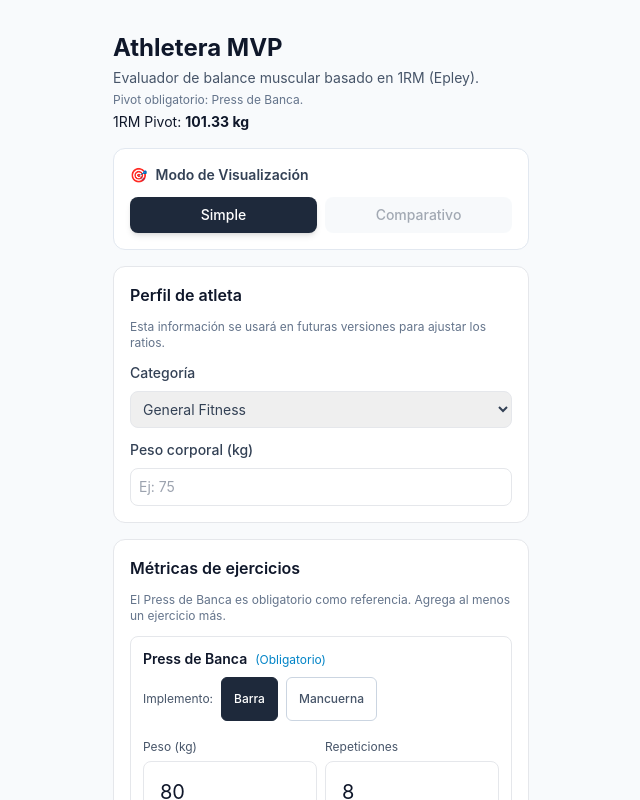
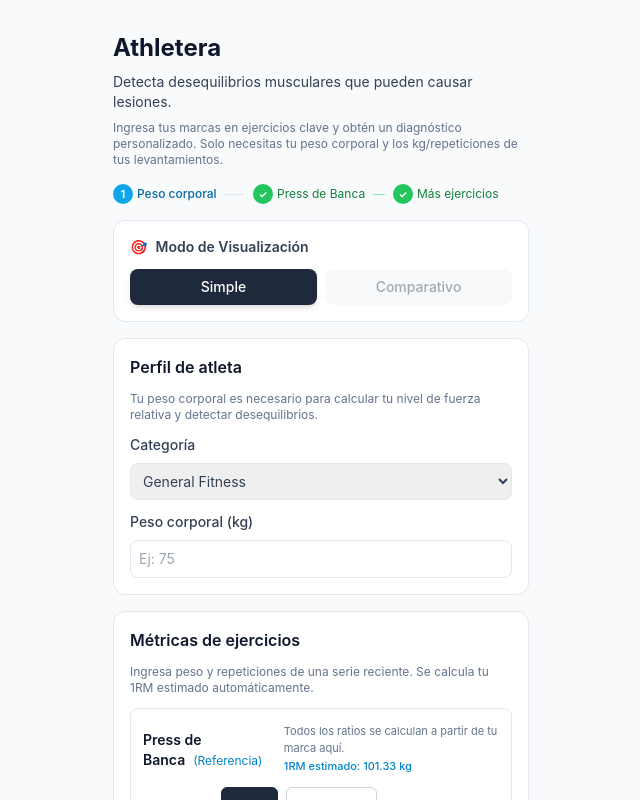
Before and after one commit to yonnijes/Athletera, a React (Vite) app: page / in a window 1280 px wide. Shown: the top 800 px of the page, without its empty margins (319-959 px from the left). Built offline with nearby package versions, Linux system fonts and the light colour scheme.

Commit message:
feat: mejorar UX - stepper, textos claros, categorías deshabilitadas, reset, reordenar diagnóstico

```diff
--- a/src/App.tsx
+++ b/src/App.tsx
@@ -1,4 +1,6 @@
 import { UpdateToast } from './components/UpdateToast';
+import { ProgressStepper } from './components/ProgressStepper';
+import { HowToInterpret } from './components/HowToInterpret';
 import { AthleteProfileForm } from './components/AthleteProfileForm';
 import { ExerciseForm } from './components/ExerciseForm';
 import { RadarChart } from './components/RadarChart';
@@ -32,25 +34,31 @@ export default function App() {
     removeMetric,
     setViewMode,
     setTargetLevel,
+    resetAll,
   } = useStrengthLogic();
 
   const availableExercises = EXERCISES.filter((e) => !metrics.some((m) => m.exerciseId === e.id));
 
+  const handleReset = () => {
+    if (window.confirm('¿Estás seguro? Se borrarán todos tus datos.')) {
+      resetAll();
+    }
+  };
+
   return (
     <main className="app-container mx-auto max-w-md p-4 space-y-4 bg-slate-50 min-h-screen" role="main">
-      <header className="space-y-1 pt-8">
-        <h1 className="text-2xl font-bold">Athletera MVP</h1>
-        <p className="text-sm text-slate-600">Evaluador de balance muscular basado en 1RM (Epley).</p>
-        <p className="text-xs text-slate-500">Pivot obligatorio: Press de Banca.</p>
-        {pivot1RM && (
-          <p className="text-sm" aria-live="polite">
-            1RM Pivot: <strong>{pivot1RM} kg</strong>
-          </p>
-        )}
+      <header className="space-y-2 pt-8">
+        <h1 className="text-2xl font-bold">Athletera</h1>
+        <p className="text-sm text-slate-700">
+          Detecta desequilibrios musculares que pueden causar lesiones.
+        </p>
+        <p className="text-xs text-slate-500">
+          Ingresa tus marcas en ejercicios clave y obtén un diagnóstico personalizado.
+          Solo necesitas tu peso corporal y los kg/repeticiones de tus levantamientos.
+        </p>
       </header>
 
-      {/* Tarjeta de Diagnóstico Narrativo (PRIORITARIA) */}
-      {diagnosticCard && <DiagnosticCard diagnostic={diagnosticCard} />}
+      <ProgressStepper profile={profile} metrics={metrics} />
 
       {/* Selector de Modo (Simple/Comparativo) */}
       <ViewModeToggle
@@ -69,6 +77,7 @@ export default function App() {
         onChange={updateMetric}
         onAdd={addMetric}
         onRemove={removeMetric}
+        pivot1RM={pivot1RM}
       />
 
       {errors.length > 0 && (
@@ -112,6 +121,21 @@ export default function App() {
         </h2>
         <ResultsSummary results={results} bodyWeightKg={profile.bodyWeightKg} />
       </section>
+
+      {/* Tarjeta de Diagnóstico Narrativo */}
+      {diagnosticCard && <DiagnosticCard diagnostic={diagnosticCard} />}
+
+      <HowToInterpret />
+
+      <div className="pt-2 pb-8">
+        <button
+          type="button"
+          onClick={handleReset}
+          className="w-full rounded-lg border border-red-300 text-red-600 text-sm py-2.5 hover:bg-red-50 focus:outline-none focus:ring-2 focus:ring-red-500 transition-colors"
+        >
+          Reiniciar todo
+        </button>
+      </div>
       <UpdateToast />
     </main>
   );
--- a/src/components/AthleteProfileForm.tsx
+++ b/src/components/AthleteProfileForm.tsx
@@ -11,7 +11,7 @@ export function AthleteProfileForm({ profile, onChange }: AthleteProfileFormProp
     <section className="rounded-xl border p-4 bg-white space-y-3" aria-labelledby="profile-form-title">
       <h2 id="profile-form-title" className="font-semibold">Perfil de atleta</h2>
       <p className="text-xs text-slate-500">
-        Esta información se usará en futuras versiones para ajustar los ratios.
+        Tu peso corporal es necesario para calcular tu nivel de fuerza relativa y detectar desequilibrios.
       </p>
 
       <div className="grid grid-cols-1 gap-3">
@@ -25,8 +25,8 @@ export function AthleteProfileForm({ profile, onChange }: AthleteProfileFormProp
             aria-describedby="category-help"
           >
             {ATHLETE_CATEGORIES.map((c) => (
-              <option key={c.id} value={c.id}>
-                {c.label}
+              <option key={c.id} value={c.id} disabled={!c.enabled}>
+                {c.label}{!c.enabled ? ' (Próximamente)' : ''}
               </option>
             ))}
           </select>
--- a/src/components/ExerciseForm.tsx
+++ b/src/components/ExerciseForm.tsx
@@ -40,14 +40,15 @@ interface ExerciseFormProps {
   onChange: (exerciseId: ExerciseId, field: 'weightKg' | 'reps' | 'implement', value: number | string) => void;
   onAdd: (exerciseId: ExerciseId) => void;
   onRemove: (exerciseId: ExerciseId) => void;
+  pivot1RM: number | null;
 }
 
-export function ExerciseForm({ metrics, availableExercises, onChange, onAdd, onRemove }: ExerciseFormProps) {
+export function ExerciseForm({ metrics, availableExercises, onChange, onAdd, onRemove, pivot1RM }: ExerciseFormProps) {
   return (
     <section className="space-y-3 rounded-xl border p-4 bg-white" aria-labelledby="exercise-form-title">
       <h2 id="exercise-form-title" className="font-semibold">Métricas de ejercicios</h2>
       <p className="text-xs text-slate-500">
-        El Press de Banca es obligatorio como referencia. Agrega al menos un ejercicio más.
+        Ingresa peso y repeticiones de una serie reciente. Se calcula tu 1RM estimado automáticamente.
       </p>
 
       <div className="space-y-4" role="list">
@@ -63,9 +64,19 @@ export function ExerciseForm({ metrics, availableExercises, onChange, onAdd, onR
                 <label htmlFor={weightId} className="text-sm font-semibold">
                   {formatExercise(metric.exerciseId)}
                   {metric.exerciseId === 'bench_press' && (
-                    <span className="ml-2 text-xs text-sky-600 font-normal">(Obligatorio)</span>
+                    <span className="ml-2 text-xs text-sky-600 font-normal">(Referencia)</span>
                   )}
                 </label>
+                {metric.exerciseId === 'bench_press' && (
+                  <span className="text-[11px] text-slate-500 block mt-0.5 mb-1">
+                    Todos los ratios se calculan a partir de tu marca aquí.
+                    {pivot1RM && pivot1RM > 0 && (
+                      <span className="block text-sky-600 font-medium mt-0.5">
+                        1RM estimado: {pivot1RM} kg
+                      </span>
+                    )}
+                  </span>
+                )}
                 {metric.exerciseId !== 'bench_press' && (
                   <button
                     type="button"
--- /dev/null
+++ b/src/components/HowToInterpret.tsx
@@ -0,0 +1,57 @@
+export function HowToInterpret() {
+  return (
+    <details className="rounded-xl border bg-white p-4">
+      <summary className="font-semibold text-sm cursor-pointer select-none">
+        ¿Cómo interpretar los resultados?
+      </summary>
+      <div className="mt-3 space-y-3 text-sm text-slate-600">
+        <div>
+          <h4 className="font-medium text-slate-800 mb-1">Colores de estado</h4>
+          <ul className="space-y-1">
+            <li className="flex items-center gap-2">
+              <span className="w-3 h-3 rounded-full bg-green-500 inline-block" />
+              <span><strong>Óptimo</strong> — Tu marca está dentro del rango ideal de balance.</span>
+            </li>
+            <li className="flex items-center gap-2">
+              <span className="w-3 h-3 rounded-full bg-yellow-400 inline-block" />
+              <span><strong>Advertencia</strong> — Hay un desequilibrio leve (-5% a -15%). Merece atención.</span>
+            </li>
+            <li className="flex items-center gap-2">
+              <span className="w-3 h-3 rounded-full bg-red-500 inline-block" />
+              <span><strong>Crítico</strong> — Desequilibrio significativo (&gt;15%). Riesgo de lesión.</span>
+            </li>
+          </ul>
+        </div>
+
+        <div>
+          <h4 className="font-medium text-slate-800 mb-1">Eficiencia</h4>
+          <p>
+            Porcentaje de tu 1RM actual respecto al objetivo ideal. 100% = perfectamente balanceado
+            con tu Press de Banca.
+          </p>
+        </div>
+
+        <div>
+          <h4 className="font-medium text-slate-800 mb-1">Niveles de fuerza</h4>
+          <p>
+            Se calculan comparando tu 1RM con tu peso corporal. Los niveles son:
+          </p>
+          <ul className="mt-1 space-y-0.5 text-xs">
+            <li><strong>Principiante</strong> — Primeros meses de entrenamiento</li>
+            <li><strong>Intermedio</strong> — 1-2 años de entrenamiento consistente</li>
+            <li><strong>Avanzado</strong> — 3+ años de entrenamiento serio</li>
+            <li><strong>Élite</strong> — Nivel competitivo</li>
+          </ul>
+        </div>
+
+        <div>
+          <h4 className="font-medium text-slate-800 mb-1">Gráfico radar</h4>
+          <p>
+            Muestra visualmente el balance entre tus ejercicios. Un polígono simétrico indica
+            buen equilibrio. Picos o valles indican músculos desproporcionadamente fuertes o débiles.
+          </p>
+        </div>
+      </div>
+    </details>
+  );
+}
--- /dev/null
+++ b/src/components/ProgressStepper.tsx
@@ -0,0 +1,56 @@
+import type { AthleteProfile, StrengthMetrics } from '../types/domain';
+
+interface ProgressStepperProps {
+  profile: AthleteProfile;
+  metrics: StrengthMetrics[];
+}
+
+export function ProgressStepper({ profile, metrics }: ProgressStepperProps) {
+  const hasWeight = profile.bodyWeightKg !== undefined && profile.bodyWeightKg > 0;
+  const hasBench = metrics.some((m) => m.exerciseId === 'bench_press' && m.weightKg > 0 && m.reps > 0);
+  const hasOther = metrics.some((m) => m.exerciseId !== 'bench_press' && m.weightKg > 0 && m.reps > 0);
+
+  const steps = [
+    { label: 'Peso corporal', done: hasWeight },
+    { label: 'Press de Banca', done: hasBench },
+    { label: 'Más ejercicios', done: hasOther },
+  ];
+
+  // Determine current step (first incomplete)
+  const currentIdx = steps.findIndex((s) => !s.done);
+
+  return (
+    <nav className="flex items-center justify-between gap-1 text-xs" aria-label="Progreso de configuración">
+      {steps.map((step, idx) => {
+        const isActive = idx === currentIdx;
+        const isDone = step.done;
+
+        return (
+          <div key={step.label} className="flex items-center gap-1 flex-1">
+            <span
+              className={`flex-shrink-0 w-5 h-5 rounded-full flex items-center justify-center text-[10px] font-bold ${
+                isDone
+                  ? 'bg-green-500 text-white'
+                  : isActive
+                  ? 'bg-sky-500 text-white'
+                  : 'bg-slate-200 text-slate-500'
+              }`}
+            >
+              {isDone ? '\u2713' : idx + 1}
+            </span>
+            <span
+              className={`truncate ${
+                isDone ? 'text-green-700' : isActive ? 'text-sky-700 font-medium' : 'text-slate-400'
+              }`}
+            >
+              {step.label}
+            </span>
+            {idx < steps.length - 1 && (
+              <span className={`flex-1 h-px mx-1 ${isDone ? 'bg-green-300' : 'bg-slate-200'}`} />
+            )}
+          </div>
+        );
+      })}
+    </nav>
+  );
+}
--- a/src/components/ResultsSummary.tsx
+++ b/src/components/ResultsSummary.tsx
@@ -12,9 +12,13 @@ export function ResultsSummary({ results, bodyWeightKg }: ResultsSummaryProps) {
 
   if (results.length === 0) {
     return (
-      <p className="text-sm text-slate-500" role="status">
-        {bodyWeightKg ? 'Agrega datos válidos para evaluar.' : 'Ingresa tu peso corporal para ver el nivel de fuerza.'}
-      </p>
+      <div className="text-sm text-slate-500 space-y-1" role="status">
+        <p>
+          {bodyWeightKg
+            ? 'Completa tu Press de Banca y al menos un ejercicio más para ver el diagnóstico.'
+            : 'Empieza ingresando tu peso corporal arriba. Luego agrega tu marca en Press de Banca (kg y repeticiones) y otros ejercicios para obtener un diagnóstico completo.'}
+        </p>
+      </div>
     );
   }
 
--- a/src/hooks/useStrengthLogic.ts
+++ b/src/hooks/useStrengthLogic.ts
@@ -8,6 +8,7 @@ import type {
   AnyLevel,
 } from '../types/domain';
 import { PIVOT_EXERCISE } from '../constants/ratios';
+import { ATHLETE_CATEGORIES } from '../constants/athlete';
 import {
   assessMetrics,
   estimate1RM,
@@ -64,6 +65,7 @@ export interface UseStrengthLogicResult {
   updateMetric: (exerciseId: ExerciseId, field: 'weightKg' | 'reps' | 'implement', value: number | string) => void;
   addMetric: (exerciseId: ExerciseId) => void;
   removeMetric: (exerciseId: ExerciseId) => void;
+  resetAll: () => void;
 }
 
 const STORAGE_KEY = 'athletera:strength-state:v2';
@@ -83,6 +85,10 @@ const DEFAULT_PROFILE: AthleteProfile = {
 const DEFAULT_METRICS: StrengthMetrics[] = [
   { exerciseId: 'bench_press', weightKg: 80, reps: 8, implement: 'barbell' },
   { exerciseId: 'overhead_press', weightKg: 45, reps: 6, implement: 'barbell' },
+];
+
+const EMPTY_METRICS: StrengthMetrics[] = [
+  { exerciseId: 'bench_press', weightKg: 0, reps: 0, implement: 'barbell' },
 ];
 
 const isStrengthMetric = (value: unknown): value is StrengthMetrics => {
@@ -119,7 +125,9 @@ const loadStoredState = (): PersistedState => {
 
     return {
       profile: {
-        category: profile.category ?? DEFAULT_PROFILE.category,
+        category: (ATHLETE_CATEGORIES.find((c) => c.id === profile.category)?.enabled ?? false)
+          ? profile.category ?? DEFAULT_PROFILE.category
+          : DEFAULT_PROFILE.category,
         level: profile.level ?? DEFAULT_PROFILE.level,
         bodyWeightKg:
           typeof profile.bodyWeightKg === 'number' && Number.isFinite(profile.bodyWeightKg) && profile.bodyWeightKg > 0
@@ -416,5 +424,12 @@ export function useStrengthLogic(): UseStrengthLogicResult {
     updateMetric,
     addMetric,
     removeMetric,
+    resetAll: () => {
+      window.localStorage.removeItem(STORAGE_KEY);
+      setProfile(DEFAULT_PROFILE);
+      setMetrics(EMPTY_METRICS);
+      setViewMode('simple');
+      setTargetLevel('intermediate');
+    },
   };
 }
```
Also changed, not shown: src/constants/athlete.ts (+5 -5 lines).
